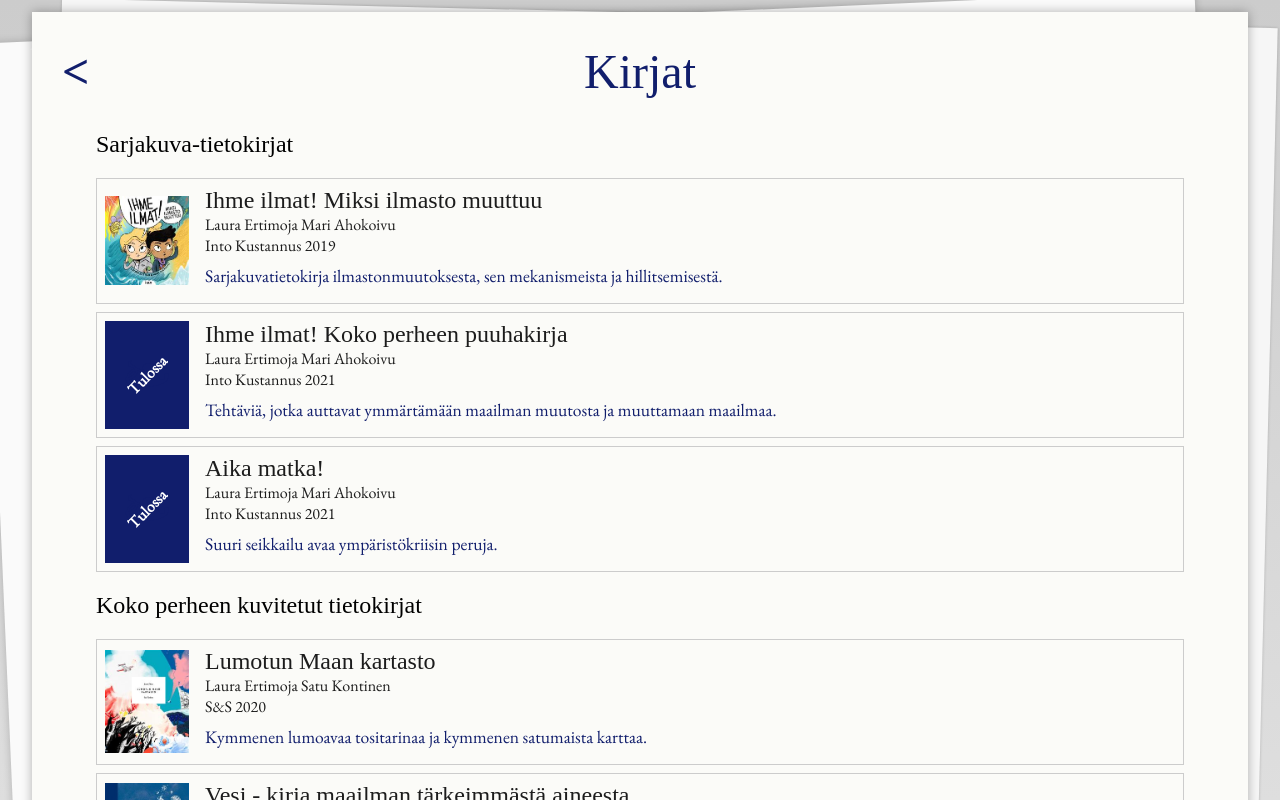
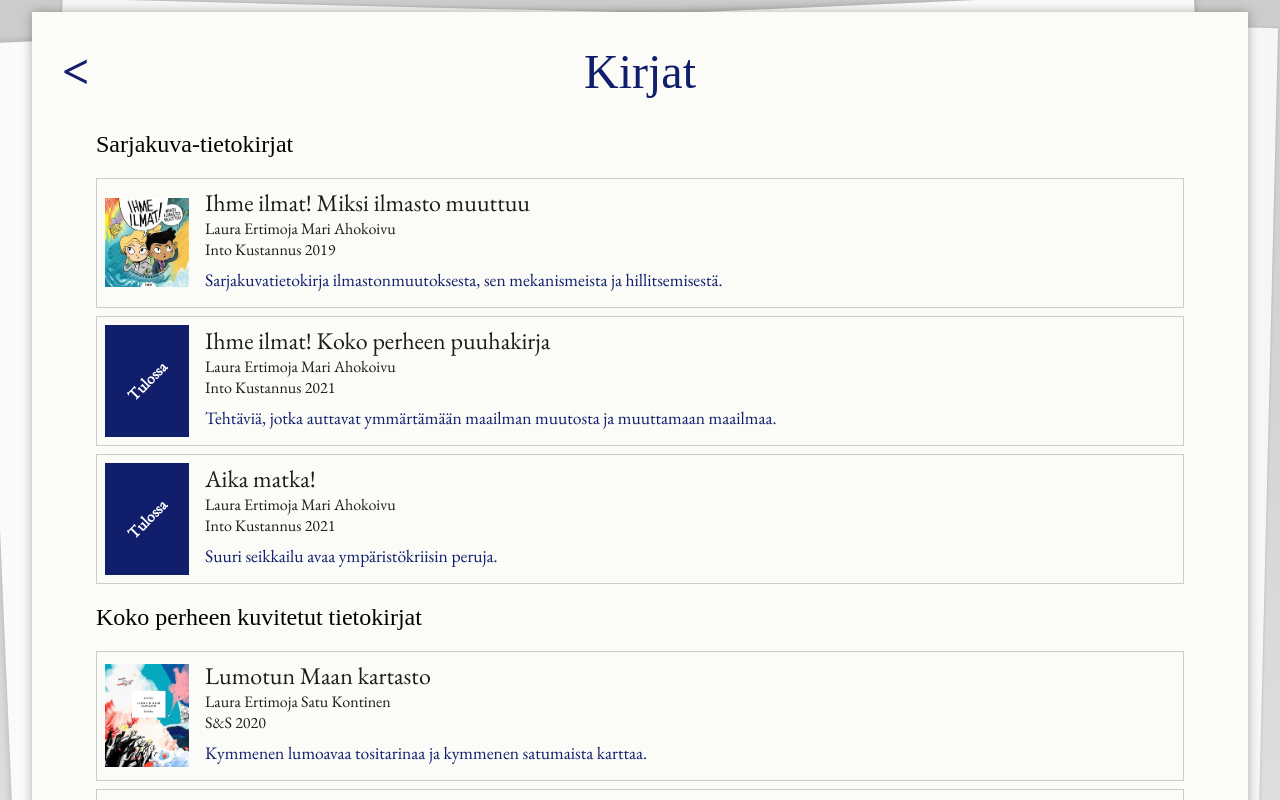
Before and after one commit to ramert/lauraertimo, a Vue app: page /books in a window 1280 px wide. Shown: the top 800 px of the page. Built offline with nearby package versions, Linux system fonts and the light colour scheme; a web font is replaced by a local one.

Commit message:
Text style fixes

```diff
--- a/src/components/BookLink.vue
+++ b/src/components/BookLink.vue
@@ -66,6 +66,10 @@ export default {
     }
   }
 
+  h2 {
+    font-family: var(--font-family);
+  }
+
   margin: 0 0 calc(2 * var(--spacing-unit));
 
   &__link {
--- a/src/components/book/BookHeader.vue
+++ b/src/components/book/BookHeader.vue
@@ -42,6 +42,10 @@ export default {
     &__ingress {
         padding: calc(2 * var(--spacing-unit)) 0;
     }
+
+    h2, h4 {
+        font-family: var(--font-family);
+    }
 }
 
 .separator {
```
